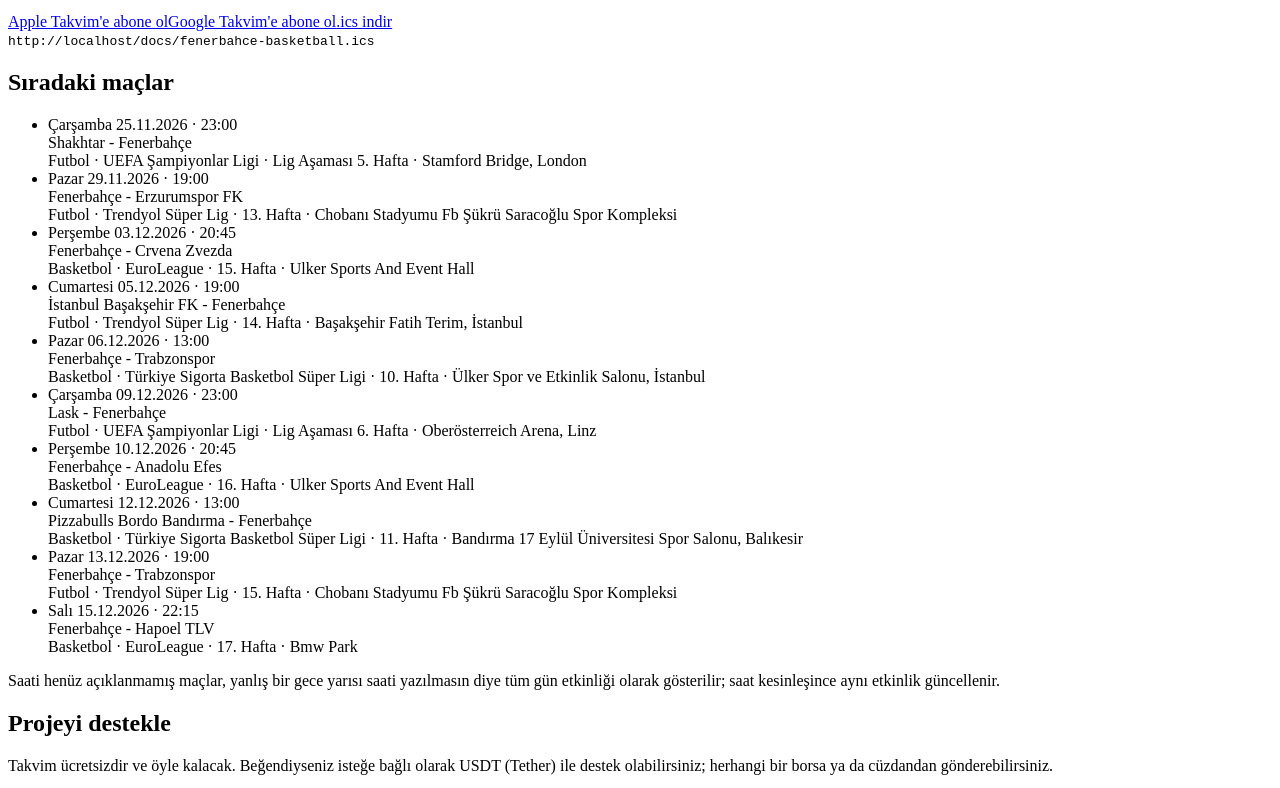
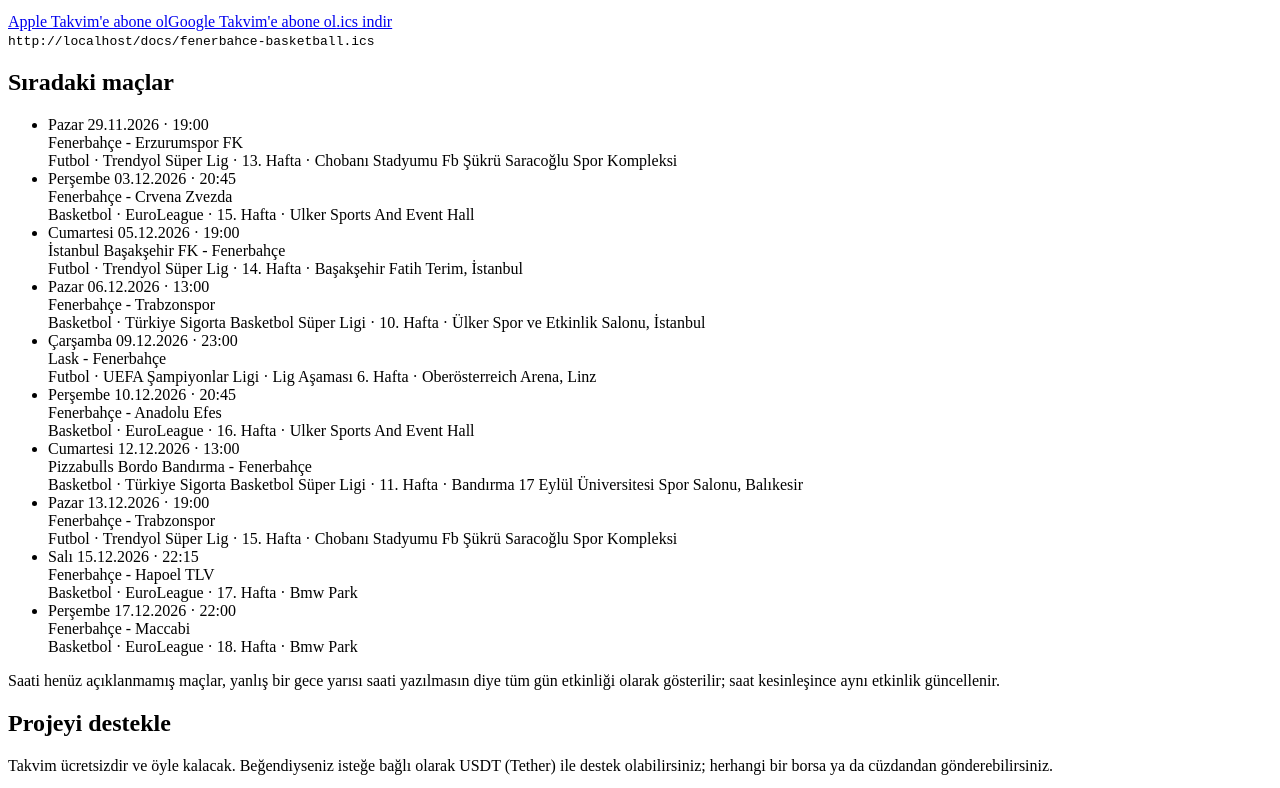
Before and after one commit to trkenankement/fenerbahce-calendar, a plain HTML site: page docs/index.html in a window 1280 px wide. Shown: the part 628-1416 px from the top of the page. Drawn offline with Linux system fonts and the light colour scheme; no server answers.

Commit message:
chore: update calendars

```diff
--- a/docs/index.html
+++ b/docs/index.html
@@ -62,7 +62,6 @@ button.btn{border:0;font:inherit;font-weight:600;cursor:pointer;margin-top:.7rem
 <section class="feed" id="basketball"><h3>Basketbol</h3><p>Fenerbahçe erkek basketbol takımının maçları</p><div class="actions"><a class="btn for-apple" data-feed="fenerbahce-basketball.ics" href="fenerbahce-basketball.ics">Apple Takvim'e abone ol</a><a class="btn for-google" data-google="fenerbahce-basketball.ics" href="fenerbahce-basketball.ics" target="_blank" rel="noopener noreferrer">Google Takvim'e abone ol</a><a class="dl" href="fenerbahce-basketball.ics" download>.ics indir</a></div><code data-url="fenerbahce-basketball.ics">fenerbahce-basketball.ics</code></section>
 <h2>Sıradaki maçlar</h2>
 <ul class="matches">
-<li><div class="when">Çarşamba 25.11.2026 · 23:00</div><div class="teams">Shakhtar - Fenerbahçe</div><div class="meta">Futbol · UEFA Şampiyonlar Ligi · Lig Aşaması 5. Hafta · Stamford Bridge, London</div></li>
 <li><div class="when">Pazar 29.11.2026 · 19:00</div><div class="teams">Fenerbahçe - Erzurumspor FK</div><div class="meta">Futbol · Trendyol Süper Lig · 13. Hafta · Chobanı Stadyumu Fb Şükrü Saracoğlu Spor Kompleksi</div></li>
 <li><div class="when">Perşembe 03.12.2026 · 20:45</div><div class="teams">Fenerbahçe - Crvena Zvezda</div><div class="meta">Basketbol · EuroLeague · 15. Hafta · Ulker Sports And Event Hall</div></li>
 <li><div class="when">Cumartesi 05.12.2026 · 19:00</div><div class="teams">İstanbul Başakşehir FK - Fenerbahçe</div><div class="meta">Futbol · Trendyol Süper Lig · 14. Hafta · Başakşehir Fatih Terim, İstanbul</div></li>
@@ -72,6 +71,7 @@ button.btn{border:0;font:inherit;font-weight:600;cursor:pointer;margin-top:.7rem
 <li><div class="when">Cumartesi 12.12.2026 · 13:00</div><div class="teams">Pizzabulls Bordo Bandırma - Fenerbahçe</div><div class="meta">Basketbol · Türkiye Sigorta Basketbol Süper Ligi · 11. Hafta · Bandırma 17 Eylül Üniversitesi Spor Salonu, Balıkesir</div></li>
 <li><div class="when">Pazar 13.12.2026 · 19:00</div><div class="teams">Fenerbahçe - Trabzonspor</div><div class="meta">Futbol · Trendyol Süper Lig · 15. Hafta · Chobanı Stadyumu Fb Şükrü Saracoğlu Spor Kompleksi</div></li>
 <li><div class="when">Salı 15.12.2026 · 22:15</div><div class="teams">Fenerbahçe - Hapoel TLV</div><div class="meta">Basketbol · EuroLeague · 17. Hafta · Bmw Park</div></li>
+<li><div class="when">Perşembe 17.12.2026 · 22:00</div><div class="teams">Fenerbahçe - Maccabi</div><div class="meta">Basketbol · EuroLeague · 18. Hafta · Bmw Park</div></li>
 </ul>
 <p class="muted">Saati henüz açıklanmamış maçlar, yanlış bir gece yarısı saati yazılmasın diye tüm gün etkinliği olarak gösterilir; saat kesinleşince aynı etkinlik güncellenir.</p>
 <h2 id="bagis">Projeyi destekle</h2>
```
Also changed, not shown: 2 other files.
